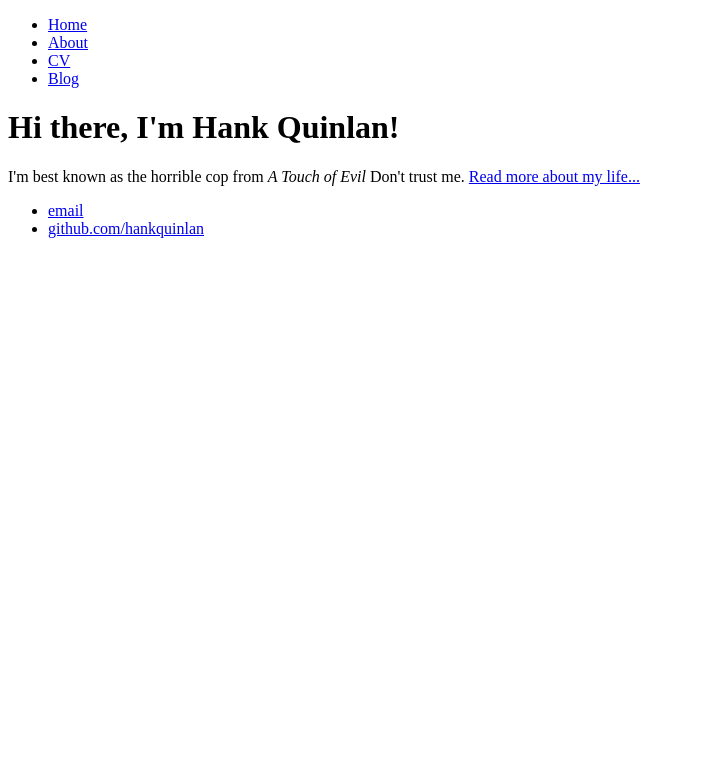
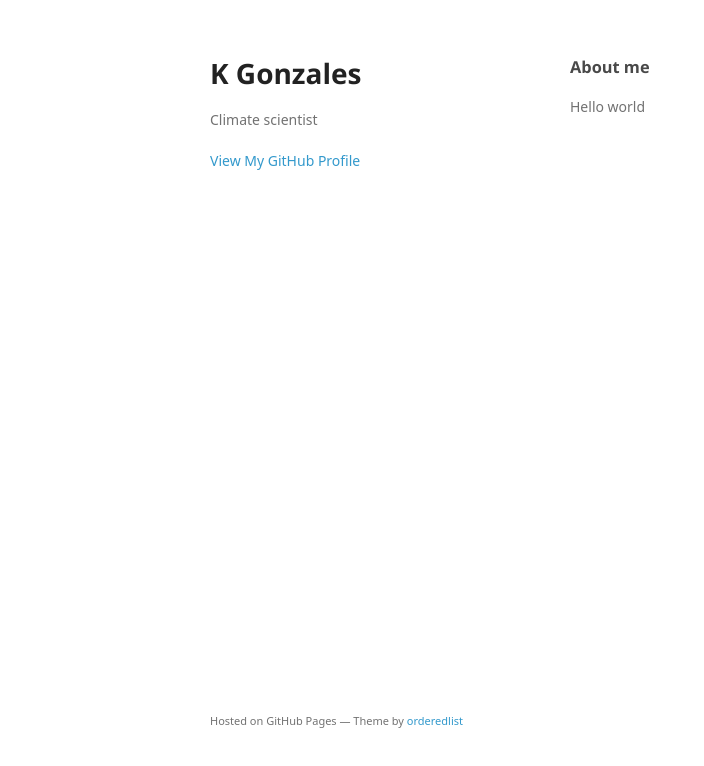
Before and after one commit to kgonz/kgonz.github.io, a plain HTML site: page index.html in a window 1280 px wide. Shown: the whole page, without its empty margins (0-704 px from the left). Drawn offline with Linux system fonts and the light colour scheme; a web font is replaced by a local one.

Commit message:
Replace master branch with page content via GitHub

```diff
--- a/index.html
+++ b/index.html
@@ -1,28 +1,38 @@
-<!DOCTYPE html>
+<!doctype html>
 <html>
   <head>
-		<title>Hank Quinlan, Horrible Cop</title>
+    <meta charset="utf-8">
+    <meta http-equiv="X-UA-Compatible" content="chrome=1">
+    <title>K Gonzales by kgonz</title>
+
+    <link rel="stylesheet" href="stylesheets/styles.css">
+    <link rel="stylesheet" href="stylesheets/github-light.css">
+    <meta name="viewport" content="width=device-width">
+    <!--[if lt IE 9]>
+    <script src="//html5shiv.googlecode.com/svn/trunk/html5.js"></script>
+    <![endif]-->
   </head>
   <body>
-		<nav>
-    		<ul>
-        		<li><a href="/">Home</a></li>
-	        	<li><a href="/about">About</a></li>
-        		<li><a href="/cv">CV</a></li>
-        		<li><a href="/blog">Blog</a></li>
-    		</ul>
-		</nav>
-		<div class="container">
-    		<div class="blurb">
-        		<h1>Hi there, I'm Hank Quinlan!</h1>
-				<p>I'm best known as the horrible cop from <em>A Touch of Evil</em> Don't trust me. <a href="/about">Read more about my life...</a></p>
-    		</div><!-- /.blurb -->
-		</div><!-- /.container -->
+    <div class="wrapper">
+      <header>
+        <h1>K Gonzales</h1>
+        <p>Climate scientist</p>
+
+
+        <p class="view"><a href="https://github.com/kgonz">View My GitHub Profile</a></p>
+
+      </header>
+      <section>
+        <h3>
+<a id="about-me" class="anchor" href="#about-me" aria-hidden="true"><span class="octicon octicon-link"></span></a>About me</h3>
+
+<p>Hello world</p>
+      </section>
       <footer>
-    		<ul>
-        		<li><a href="mailto:hankquinlanhub@gmail.com">email</a></li>
-        		<li><a href="https://github.com/hankquinlan">github.com/hankquinlan</a></li>
-			</ul>
+        <p><small>Hosted on GitHub Pages &mdash; Theme by <a href="https://github.com/orderedlist">orderedlist</a></small></p>
       </footer>
+    </div>
+    <script src="javascripts/scale.fix.js"></script>
+
   </body>
 </html>
```
Lines whose indentation alone changed are shown as unchanged.
